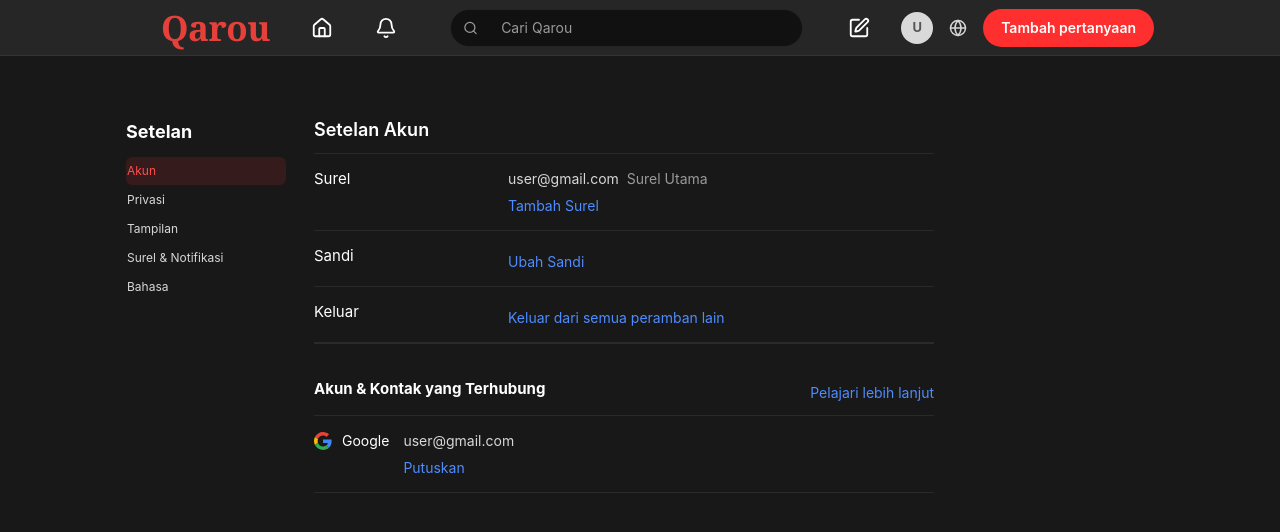
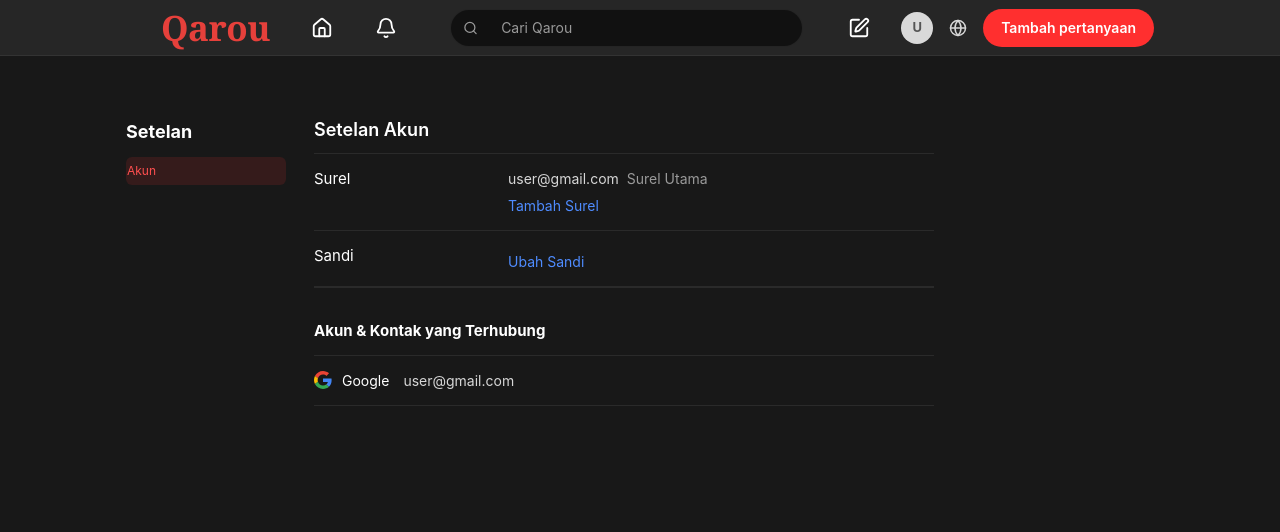
Before and after one commit to MergeCel/ppwl-quora, a React app in the folder apps/frontend/: page /settings in a window 1280 px wide. Shown: the top 532 px of the page. Built offline with nearby package versions, Linux system fonts and the light colour scheme; the HTML template or start-up script is replaced by a standard one.

Commit message:
feat: bersih-bersih

```diff
--- a/apps/frontend/src/LoginPage.tsx
+++ b/apps/frontend/src/LoginPage.tsx
@@ -139,11 +139,11 @@
             </div>
           </div>
           <div className="lp-footer-wrapper">
-            <footer className="lp-footer">
+            {/* <footer className="lp-footer">
               <a href="#">Tentang Kami</a> · <a href="#">Karier</a> ·{" "}
               <a href="#">Privasi</a> · <a href="#">Ketentuan</a> ·{" "}
               <a href="#">Kontak</a> · <a href="#">Bahasa</a> ·{" "}
-            </footer>
+            </footer> */}
           </div>
         </main>
       </div>
--- a/apps/frontend/src/components/layout/ProfileDropdown.tsx
+++ b/apps/frontend/src/components/layout/ProfileDropdown.tsx
@@ -70,24 +70,10 @@
           <span>Draf</span>
         </button>
 
-        <button className="profile-dropdown-item">
-          <BarChart3 size={18} />
-          <span>Konten & statistik Anda</span>
-        </button>
-
       </div>
 
       {/* SETTINGS */}
       <div className="profile-dropdown-section">
-
-        <button className="profile-dropdown-simple">
-          Mode gelap
-
-          <span className="auto-badge">
-            Otomatis
-          </span>
-        </button>
-
         <button
           className="profile-dropdown-simple"
           onClick={() =>
@@ -97,22 +83,23 @@
           Setelan
         </button>
 
-        <button className="profile-dropdown-simple">
-          Bahasa
-        </button>
-
-        <button className="profile-dropdown-simple">
-          Bantuan
-        </button>
-
-        <button className="profile-dropdown-simple logout">
+        <button
+          className="profile-dropdown-simple logout"
+          onClick={() => {
+            localStorage.removeItem("token");
+            localStorage.removeItem("user");
+            localStorage.removeItem("name");
+            localStorage.removeItem("email");
+            navigate("/login");
+          }}
+        >
           Keluar
         </button>
 
       </div>
 
       {/* FOOTER */}
-      <div className="profile-dropdown-footer">
+      {/* <div className="profile-dropdown-footer">
 
         <span>Tentang Qarou</span>
         <span>·</span>
@@ -131,7 +118,7 @@
 
         <span>Karier</span>
 
-      </div>
+      </div> */}
 
     </div>
   );
--- a/apps/frontend/src/components/settings/AccountSettings.tsx
+++ b/apps/frontend/src/components/settings/AccountSettings.tsx
@@ -92,23 +92,6 @@
         </div>
       </div>
 
-      <div className="settings-row">
-        <div className="settings-label">
-          Keluar
-        </div>
-
-        <div className="settings-value">
-          <button
-            className="settings-link"
-            onClick={() =>
-              setShowLogoutModal(true)
-            }
-          >
-            Keluar dari semua peramban lain
-          </button>
-        </div>
-      </div>
-
       {showPasswordModal && (
         <ChangePasswordModal
           onClose={() =>
--- a/apps/frontend/src/components/settings/ConnectedAccounts.tsx
+++ b/apps/frontend/src/components/settings/ConnectedAccounts.tsx
@@ -10,15 +10,9 @@
     <section className="settings-section">
 
       <div className="settings-section-header">
-
         <h2>
           Akun & Kontak yang Terhubung
         </h2>
-
-        <button className="settings-link">
-          Pelajari lebih lanjut
-        </button>
-
       </div>
 
       <div className="settings-row">
@@ -50,19 +44,12 @@
 
 <span>Google</span>
         </div>
-
         <div className="settings-value">
           <p>
             {user.email}
           </p>
-
-          <button className="settings-link">
-            Putuskan
-          </button>
         </div>
-
       </div>
-
     </section>
   );
 }
--- a/apps/frontend/src/components/settings/SettingsSidebar.tsx
+++ b/apps/frontend/src/components/settings/SettingsSidebar.tsx
@@ -1,9 +1,5 @@
 const items = [
   "Akun",
-  "Privasi",
-  "Tampilan",
-  "Surel & Notifikasi",
-  "Bahasa",
 ];
 
 export default function SettingsSidebar() {
```
